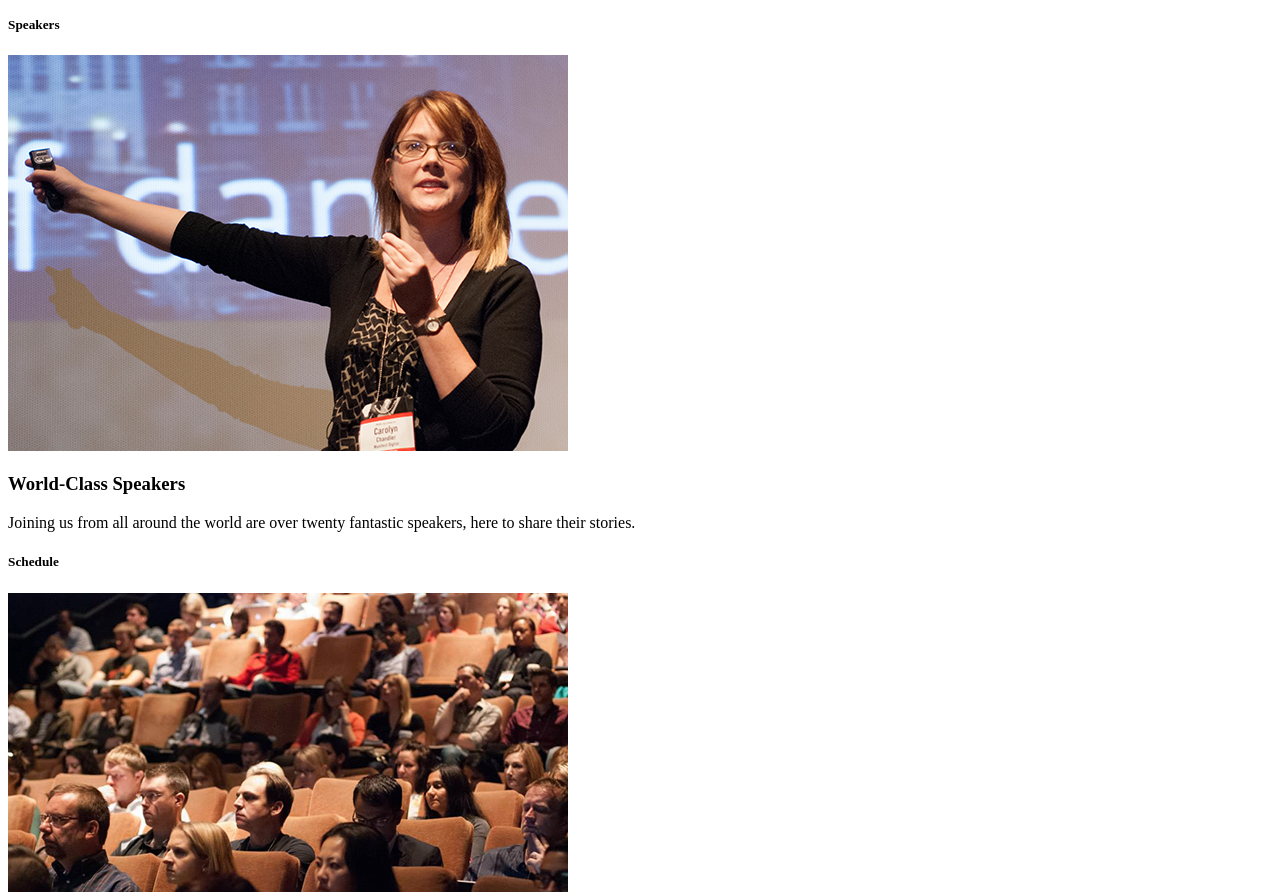
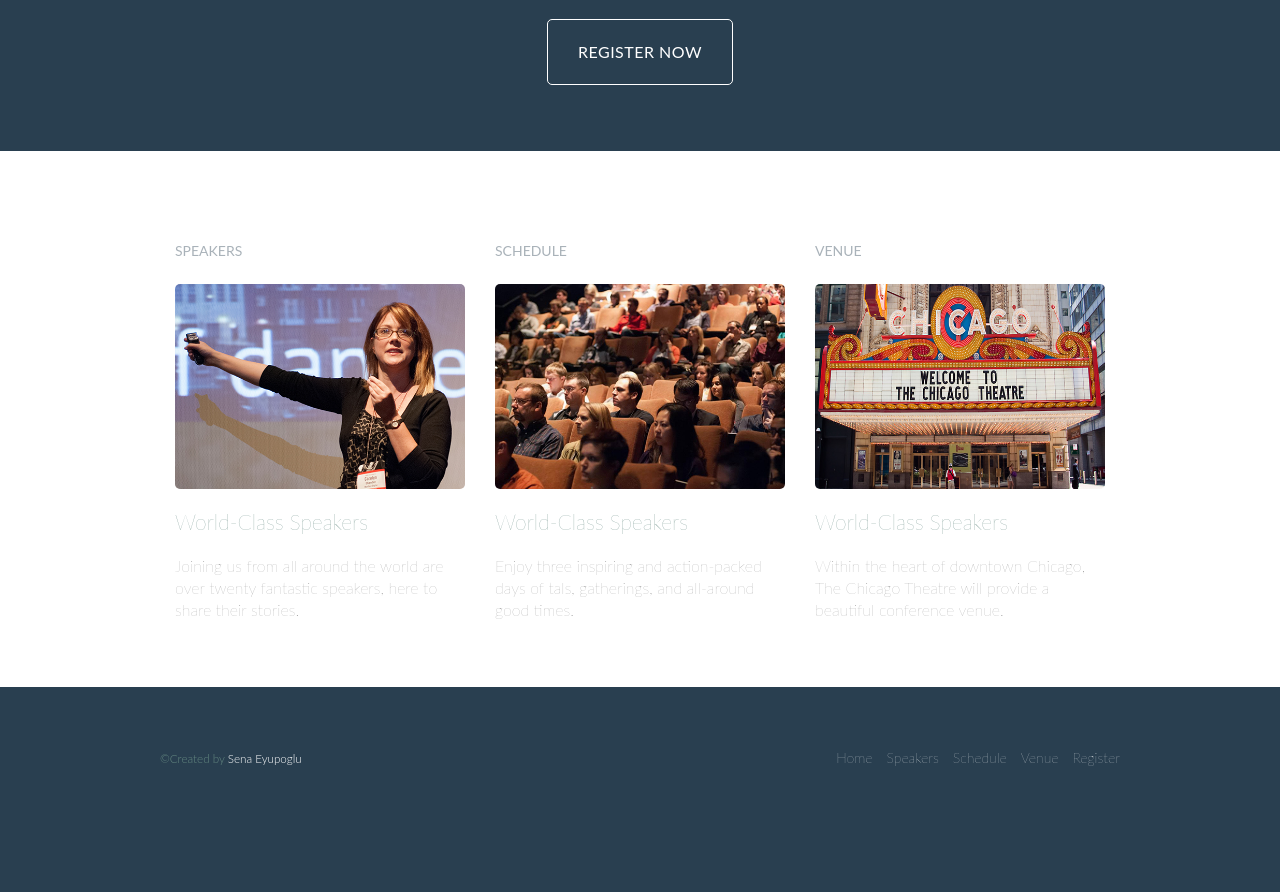
Before and after one commit to sena1434/styles-conference, a plain HTML site: page index.html in a window 1280 px wide. Shown: the part 372-1264 px from the top of the page. After the commit the page ends 1179 px from the top, so only its background shows below. Drawn offline with Linux system fonts and the light colour scheme.

Commit message:
Complete the initial draft

```diff
--- a/index.html
+++ b/index.html
@@ -7,7 +7,7 @@
     <title>Styles Conference</title>
   </head>
   <body>
-    <header class="primary-header container group">
+    <header class="primary-header container">
       <h1 class="logo">
         <a href="/">
           Styles
@@ -15,6 +15,7 @@
           Conference
         </a>
       </h1>
+      <div class="right-header">
         <h3 class="tagline">August 24-26th - Chicago, IL</h3>
         <nav class="nav primary-nav">
           <ul>
@@ -35,6 +36,7 @@
             </li>
           </ul>
         </nav>
+      </div>
     </header>
     <section class="hero container">
       <h2>Dedicated to the Craft of Building Websites</h2>
@@ -80,8 +82,13 @@
         </section>
       </div>
     </section>
-    <footer>
-      <small>©Created by Sena Eyupoglu</small>
+    <footer class="primary-footer container">
+      <small
+        >©Created by
+        <a href="https://github.com/senaeyupoglu" target="_blank">
+          Sena Eyupoglu</a
+        ></small
+      >
       <nav class="nav">
         <ul>
           <li>
--- a/style.css
+++ b/style.css
@@ -0,0 +1,202 @@
+body {
+  background: #293f50;
+  color: #888;
+  font: 300 16px/22px "Lato", "Open Sans", "Helvetica Neue", Helvetica, Arial,
+    sans-serif;
+  margin: 0;
+  padding: 0;
+  border: 0;
+  vertical-align: baseline;
+  text-align: center;
+}
+
+ul {
+  list-style: none;
+}
+
+a {
+  text-decoration: none;
+  color: #fff;
+}
+
+h1 {
+  margin-top: 0;
+}
+
+h2 {
+  color: #648880;
+  line-height: 44px;
+  font-size: 36px;
+  font-weight: 100;
+  margin-bottom: -20px;
+}
+
+h3 {
+  font-size: 21px;
+  margin-bottom: 22px;
+  color: #648880;
+  font-weight: 100;
+  text-align: start;
+}
+
+h5 {
+  margin-bottom: 22px;
+  color: #a9b2b9;
+  font-size: 14px;
+  font-weight: 400;
+  text-transform: uppercase;
+  text-align: start;
+}
+
+p {
+  font-size: 24px;
+  font-weight: 100;
+  margin-bottom: 22px;
+}
+
+.container {
+  padding-right: 30px;
+  padding-left: 30px;
+  margin: 0 auto;
+  width: 960px;
+}
+
+.group {
+  clear: left;
+}
+
+.logo {
+  border-top: 4px solid #648880;
+  float: left;
+  padding: 40px 0 22px 0;
+  line-height: 44px;
+  font-size: 48px;
+  font-weight: 100;
+  letter-spacing: 0.5px;
+  text-transform: uppercase;
+}
+
+.logo a:hover {
+  color: #648880;
+}
+
+.group::before,
+.group::after {
+  content: "";
+  display: table;
+}
+
+.right-header {
+  display: flex;
+  flex-direction: column;
+  justify-content: flex-end;
+  align-items: flex-end;
+  padding: 40px 0 22px 0;
+}
+
+.primary-nav li,
+.primary-footer li {
+  display: inline;
+  margin-left: 10px;
+  text-transform: uppercase;
+  font-weight: 350;
+  font-size: 15px;
+}
+
+.primary-nav a:hover {
+  color: #648880;
+}
+
+.hero {
+  color: #fff;
+  line-height: 44px;
+  padding: 22px 80px 66px 80px;
+  text-align: center;
+}
+
+.btn {
+  display: inline-block;
+  color: #fff;
+  cursor: pointer;
+  text-transform: uppercase;
+  font-weight: 400;
+  border-radius: 5px;
+  margin: 0;
+  letter-spacing: 0.5px;
+}
+
+.btn-alt {
+  border: 1px #fff solid;
+  padding: 10px 30px;
+}
+
+.btn-alt:hover {
+  color: #648880;
+  background: #fff;
+}
+
+.row {
+  background: #fff;
+  padding: 66px 0 44px;
+  min-width: 960px;
+}
+
+.grid {
+  padding-left: 30px;
+  padding-right: 30px;
+  max-width: 100%;
+  display: grid;
+  grid-template-columns: repeat(3, 1fr);
+  width: 960px;
+  margin: 0 auto;
+}
+
+.col-1-3 {
+  padding-left: 15px;
+  padding-right: 15px;
+}
+
+.teaser img {
+  border-radius: 5px;
+  display: block;
+  margin-bottom: 22px;
+  max-width: 100%;
+}
+
+.col-1-3 p {
+  text-align: start;
+  font-size: 16px;
+  max-width: 300px;
+}
+
+h3:hover {
+  color: #a9b2b9;
+  cursor: pointer;
+}
+
+.primary-footer {
+  display: block;
+  color: #648880;
+  font-size: 14px;
+  padding-bottom: 60px;
+  padding-top: 60px;
+}
+
+.primary-footer small {
+  float: left;
+}
+
+.primary-footer nav {
+  float: right;
+}
+
+.primary-footer ul {
+  margin: unset;
+}
+
+.primary-footer li {
+  font-size: 14px;
+  font-weight: 200;
+  text-transform: unset;
+  margin: none;
+}
```
Lines whose indentation alone changed are shown as unchanged.
